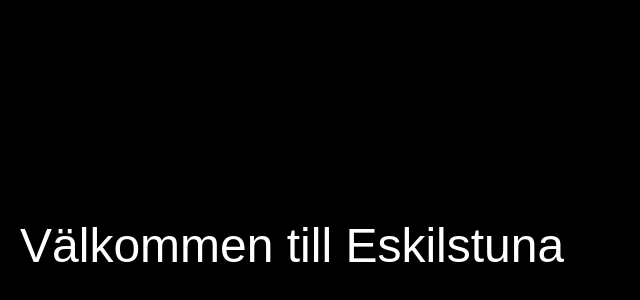
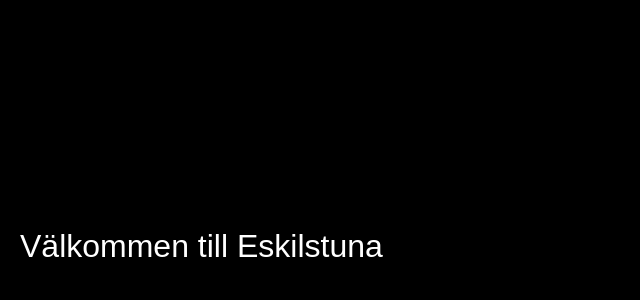
Before and after one commit to DeabTest/RSS-Test, a plain HTML site: page index.html in a window 1280 px wide. Shown: the part 154-454 px from the top of the page, without its empty margins (0-640 px from the left). Drawn offline with Linux system fonts and the light colour scheme; no server answers.

Commit message:
Update index.html

```diff
--- a/index.html
+++ b/index.html
@@ -23,7 +23,7 @@
             line-height: 1.2;
         }
         .event-title {
-            font-size: 48px;
+            font-size: 32px;
             margin: 0;
             white-space: nowrap;
             overflow: hidden;
```
